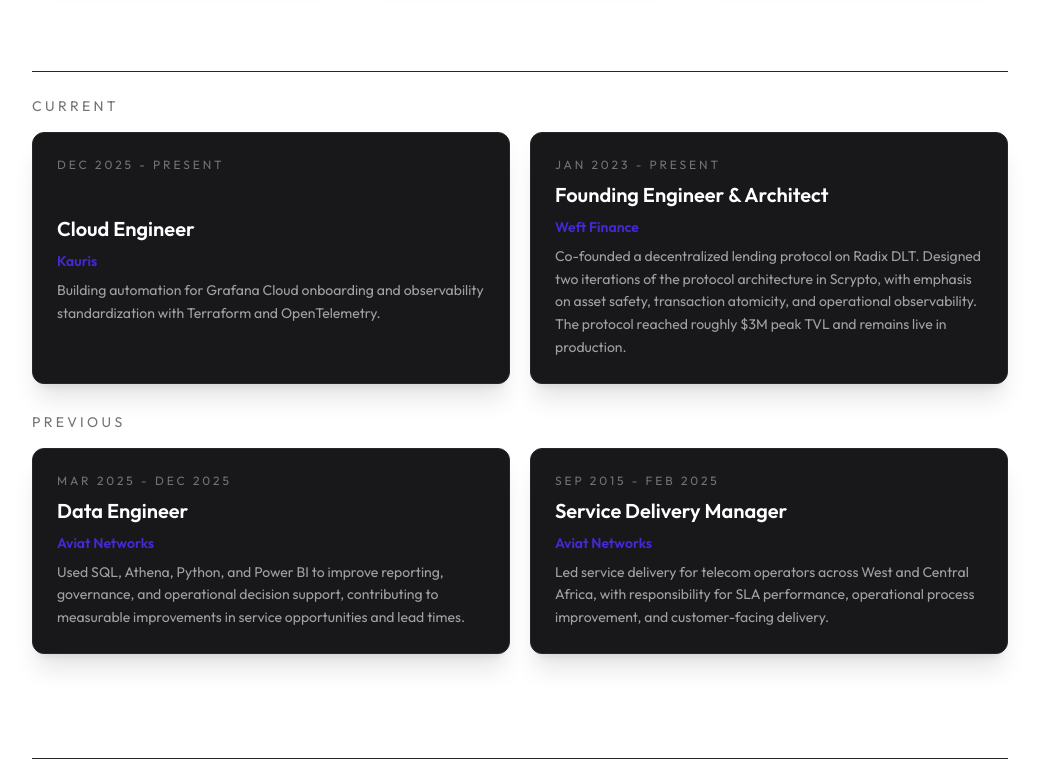
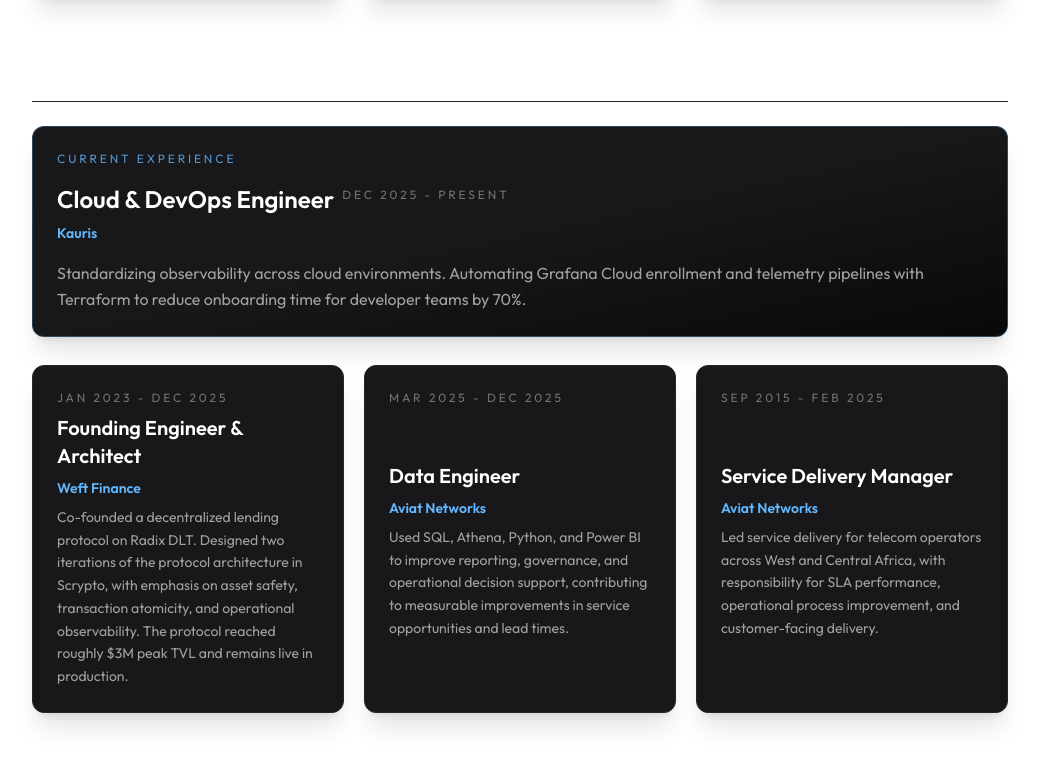
Before and after one commit to atoumbre/cloud_resume_challenge, an Astro site in the folder frontend/: page / in a window 1280 px wide. Shown: the part 1663-2425 px from the top of the page, without its empty margins (120-1159 px from the left). Built offline with nearby package versions, Linux system fonts and the light colour scheme; Astro itself is replaced by a stand-in of ours; no server answers.

Commit message:
feat: Revamp experience section UI with gradient cards, update site and hero content, and refine project details.

```diff
--- a/frontend/src/content/portfolio-content.json
+++ b/frontend/src/content/portfolio-content.json
@@ -1,16 +1,16 @@
 {
   "site": {
     "name": "Atoumbré Kouassi",
-    "headline": "Cloud engineer and software systems builder",
+    "headline": "Cloud & Platform Engineer focused on reliability, automation, and observability",
     "metaTitle": "Atoumbré Kouassi | Cloud, Observability, and Systems Engineer",
     "metaDescription": "Portfolio of Atoumbré Kouassi, focused on cloud infrastructure, observability, backend systems, and protocol architecture.",
     "url": "https://atoumbre.me",
     "ogImage": "https://atoumbre.me/og-image.svg"
   },
   "hero": {
-    "intro": "With 17+ years spanning telecom service delivery, data engineering, DeFi protocol architecture, and cloud engineering, I design infrastructure, observability foundations, and backend systems with an operator's mindset.",
-    "about": "My background spans service delivery, network systems, data engineering, and software development. That range gives me a practical engineering mindset: I care about reliability, automation, visibility, and systems that teams can actually operate.",
-    "focus": "Today I focus on cloud platforms and observability, building tooling and infrastructure that reduce onboarding time, standardize telemetry, and improve operational confidence.",
+    "intro": "With 17+ years across telecom operations, cloud engineering, data systems, and protocol architecture, I build high-availability infrastructure and observability foundations with an operator's understanding of reliability at scale.",
+    "about": "My background in network systems, service delivery, and software engineering gives me a practical advantage: I design systems that are not only built well, but can also be operated, monitored, and scaled with confidence.",
+    "focus": "Today I focus on cloud platforms and observability, building tooling and infrastructure that shorten onboarding, standardize telemetry, and improve operational confidence.",
     "primaryActions": [
       {
         "label": "View Projects",
@@ -54,11 +54,6 @@
       "featured": true,
       "featuredNote": "This portfolio site is built and deployed from this project.",
       "links": [
-        {
-          "label": "Live Site",
-          "href": "https://atoumbre.me",
-          "kind": "primary"
-        },
         {
           "label": "Repository",
           "href": "https://github.com/atoumbre/cloud_resume_challenge",
@@ -151,19 +146,18 @@
   ],
   "experienceHighlights": [
     {
-      "role": "Cloud Engineer",
+      "role": "Cloud & DevOps Engineer",
       "company": "Kauris",
       "companyUrl": "https://kauris.ca",
       "period": "Dec 2025 - Present",
       "current": true,
-      "summary": "Building automation for Grafana Cloud onboarding and observability standardization with Terraform and OpenTelemetry."
+      "summary": "Standardizing observability across cloud environments. Automating Grafana Cloud enrollment and telemetry pipelines with Terraform to reduce onboarding time for developer teams by 70%."
     },
     {
       "role": "Founding Engineer & Architect",
       "company": "Weft Finance",
       "companyUrl": "https://weft.finance",
-      "period": "Jan 2023 - Present",
-      "current": true,
+      "period": "Jan 2023 - Dec 2025",
       "summary": "Co-founded a decentralized lending protocol on Radix DLT. Designed two iterations of the protocol architecture in Scrypto, with emphasis on asset safety, transaction atomicity, and operational observability. The protocol reached roughly $3M peak TVL and remains live in production."
     },
     {
--- a/frontend/src/pages/index.astro
+++ b/frontend/src/pages/index.astro
@@ -4,7 +4,7 @@
 
 const projectLinkClass = (kind = "secondary") =>
   kind === "primary"
-    ? "inline-flex items-center rounded-full bg-primary px-4 py-2 text-sm font-semibold text-white transition-colors hover:bg-primary/90"
+    ? "inline-flex items-center rounded-full bg-primary px-4 py-2 text-sm font-semibold text-zinc-950 transition-colors hover:bg-primary/90"
     : "inline-flex items-center rounded-full border border-zinc-700 px-4 py-2 text-sm font-semibold text-neutral-200 transition-colors hover:border-neutral-500 hover:text-white";
 
 const profileLinkClass =
@@ -219,18 +219,19 @@
       </h2>
       <div class="space-y-7">
         <div>
-          <p class="text-sm uppercase tracking-[0.24em] text-neutral-500 mb-4">
-            Current
-          </p>
-          <div class="grid grid-cols-1 lg:grid-cols-2 gap-5">
+          <div class="grid grid-cols-1 gap-5">
             {
               currentExperience.map((item) => (
-                <article class="card bg-zinc-900 border border-neutral-800 rounded-xl shadow-xl hover:border-neutral-700 transition-all">
+                <article class="card rounded-xl shadow-xl transition-all bg-gradient-to-br from-zinc-900 via-zinc-900 to-zinc-950 border border-primary/30 hover:border-primary/50">
                   <div class="card-body">
-                    <p class="text-xs uppercase tracking-[0.24em] text-neutral-500">
-                      {item.period}
+                    <p class="text-xs uppercase tracking-[0.24em] text-primary/80">
+                      Current Experience
                     </p>
-                    <h3 class="card-title text-white text-xl">{item.role}</h3>
+                    <div class="mt-2 flex flex-col gap-2 md:flex-row md:items-start md:justify-between">
+                      <div class="space-y-2">
+                        <h3 class="card-title text-white text-2xl">
+                          {item.role}
+                        </h3>
                         {item.companyUrl ? (
                           <a
                             href={item.companyUrl}
@@ -245,7 +246,12 @@
                             {item.company}
                           </p>
                         )}
-                    <p class="text-sm text-neutral-400 leading-relaxed">
+                      </div>
+                      <p class="text-xs uppercase tracking-[0.24em] text-neutral-500 md:pt-1">
+                        {item.period}
+                      </p>
+                    </div>
+                    <p class="text-base text-neutral-400 leading-relaxed mt-2">
                       {item.summary}
                     </p>
                   </div>
@@ -255,10 +261,7 @@
           </div>
         </div>
         <div>
-          <p class="text-sm uppercase tracking-[0.24em] text-neutral-500 mb-4">
-            Previous
-          </p>
-          <div class="grid grid-cols-1 lg:grid-cols-2 gap-5">
+          <div class="grid grid-cols-1 lg:grid-cols-3 gap-5">
             {
               previousExperience.map((item) => (
                 <article class="card bg-zinc-900 border border-neutral-800 rounded-xl shadow-xl hover:border-neutral-700 transition-all">
--- a/frontend/src/styles/global.css
+++ b/frontend/src/styles/global.css
@@ -1,2 +1,7 @@
 @import "tailwindcss";
 @plugin "daisyui";
+
+html[data-theme="luxury"] {
+  /* Brighter blue for clearer contrast against the dark background. */
+  --color-primary: #61b8ff;
+}
```
Lines whose indentation alone changed are shown as unchanged.
